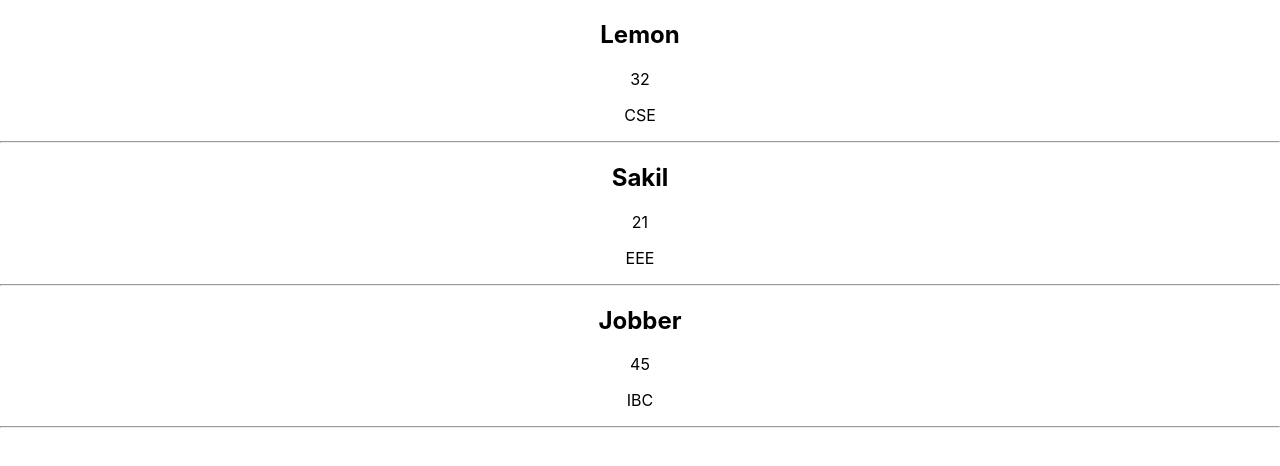
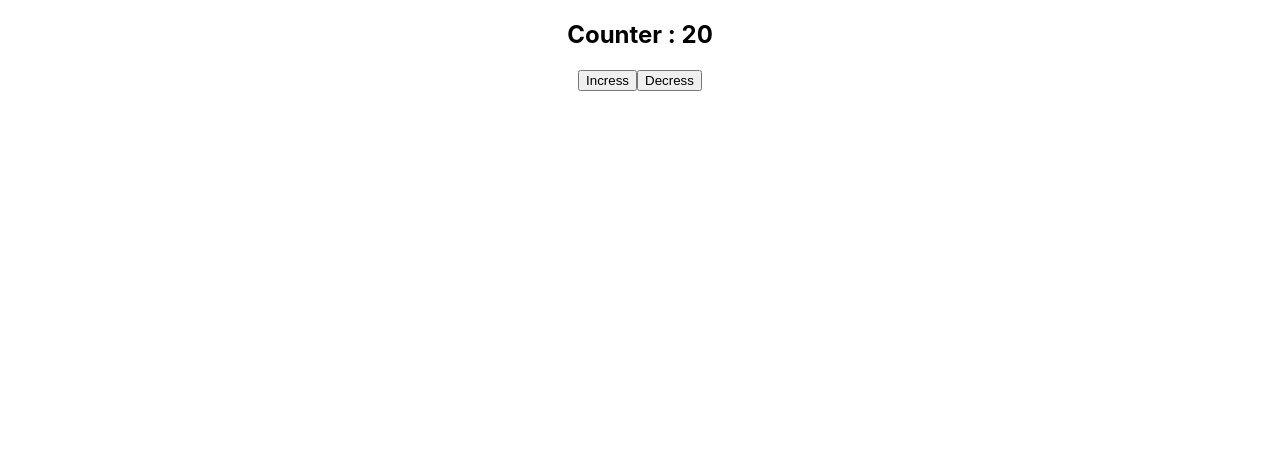
Before and after one commit to sharifulinfo/learn-react, a React (Create React App) app: page / in a window 1280 px wide. Shown: the top 466 px of the page. Built offline with nearby package versions, Linux system fonts and the light colour scheme.

Commit message:
added counter

```diff
--- a/src/App.js
+++ b/src/App.js
@@ -1,37 +1,20 @@
+import { useState } from 'react';
 import './App.css';
-import BioData from './components/BioData';
-
-const data = [
-  {
-    name : "Lemon",
-    age : 32,
-    deparment : "CSE"
-  },
-  {
-    name : "Sakil",
-    age : 21,
-    deparment : "EEE"
-  },
-  {
-    name : "Jobber",
-    age : 45,
-    deparment : "IBC"
-  },
-];
 
 function App() {
+  const [counter , setCounter] = useState(20);
+  const increassCounter = () => {
+    setCounter(counter + 1);
+  }
+  const decressCounter = () => {
+    setCounter(counter - 1);
+  }
+
   return (
     <div className="App">
-      {data.map((getN) => (
-        <>
-          <BioData
-            name={getN.name}
-            age={getN.age}
-            deparment={getN.deparment}
-          />
-          <hr/>
-        </>
-      ))}
+     <h2>Counter : {counter}</h2>
+     <button onClick={increassCounter}>Incress</button>
+     <button onClick={decressCounter}>Decress</button>
 
     </div>
   );
```
